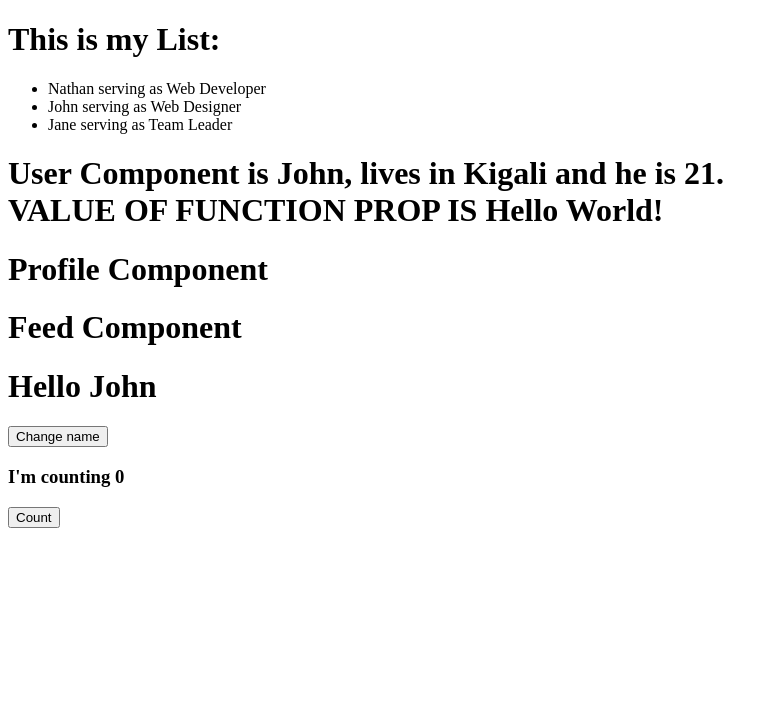
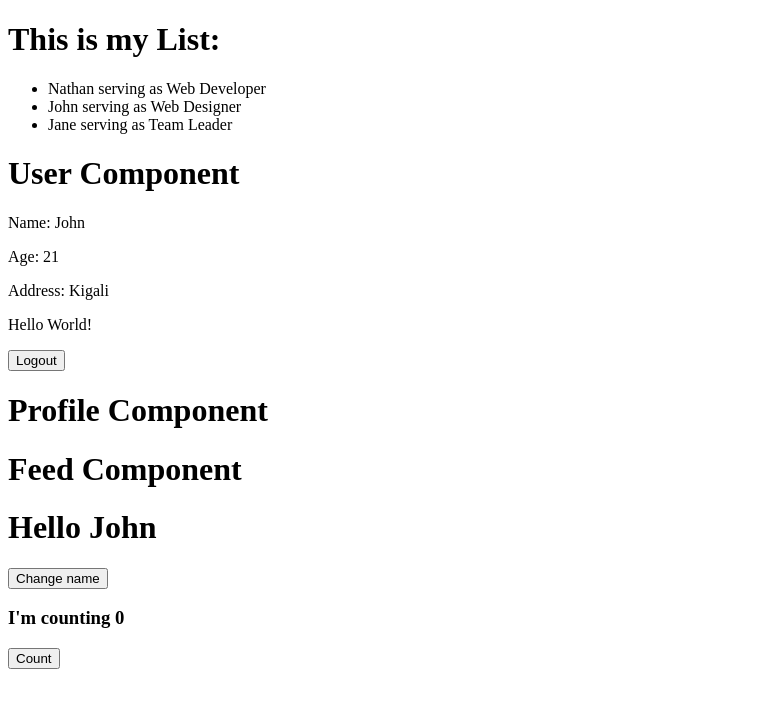
Before and after one commit to hubertnshuti/react-project, a React (Vite) app: page / in a window 1280 px wide. Shown: the top 708 px of the page, without its empty margins (0-778 px from the left). Built offline with nearby package versions, Linux system fonts and the light colour scheme.

Commit message:
add multiple components, with partial rendering implementation

```diff
--- a/src/App.jsx
+++ b/src/App.jsx
@@ -47,7 +47,27 @@ function MainUsersComponent(){
 }
 
 function UserComponent(props) {
-  return <h1> User Component is {props.name}, lives in {props.address} and he is {props.age}. <br />VALUE OF FUNCTION PROP IS {props.greeting()}</h1>;
+  const { user } = props
+  let button = <button>Login</button>
+
+  if(!user){
+        button = <button>Logout</button>
+  }
+  return (
+    <>
+      <h1> User Component </h1>
+      <p>Name: {props.name}</p>
+      <p>Age: {props.age}</p>
+      <p>Address: {props.address}</p>
+      <p>{props.greeting()}</p>
+
+      {/*Conditional rendering with &&*/}
+      {props.name === "Ngenzi" &&
+      <p>The following button tests partial rendering</p>
+      }
+      {button}
+    </>
+  );
 }
 
 function ProfileComponent() {
```
